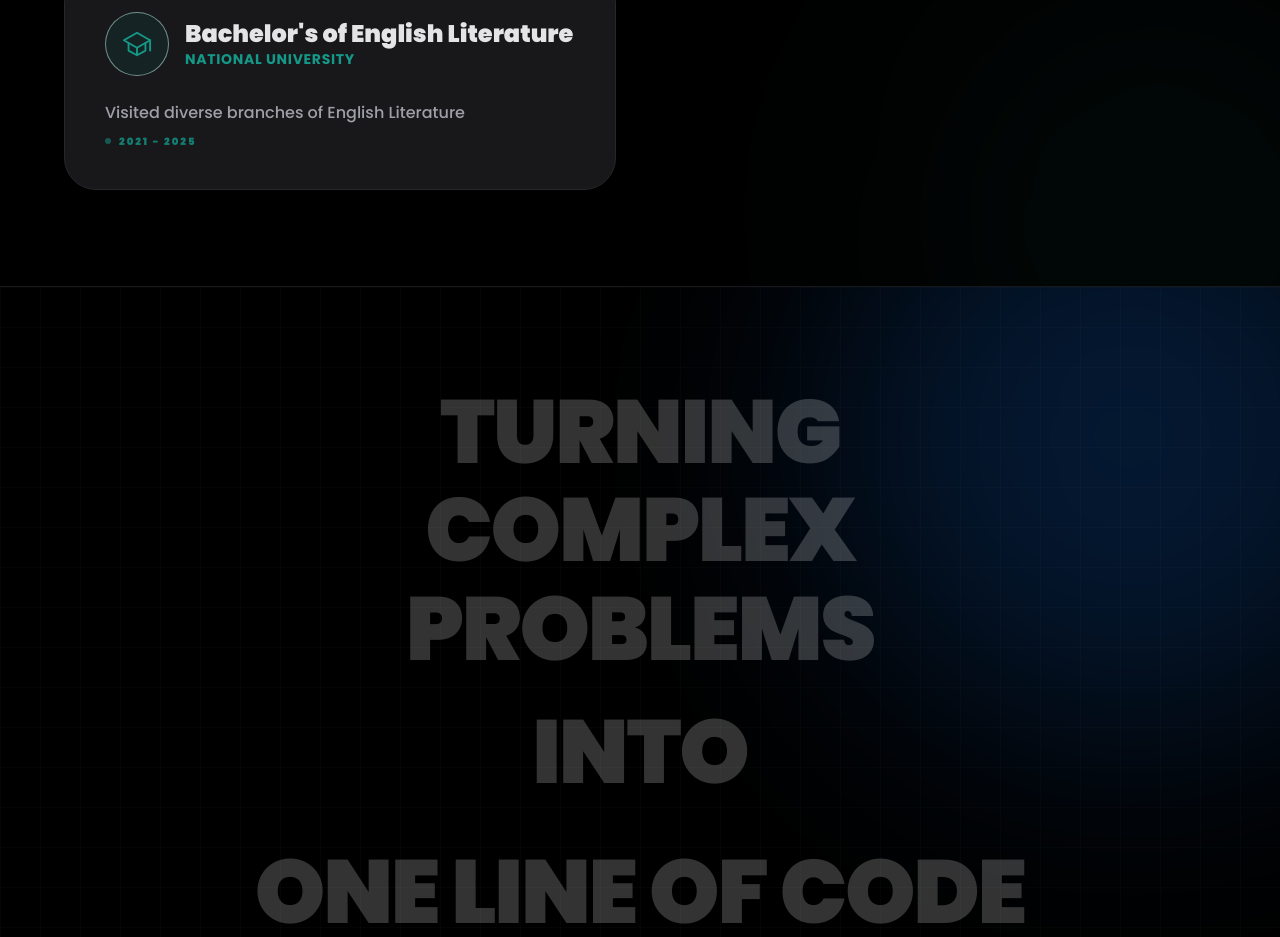
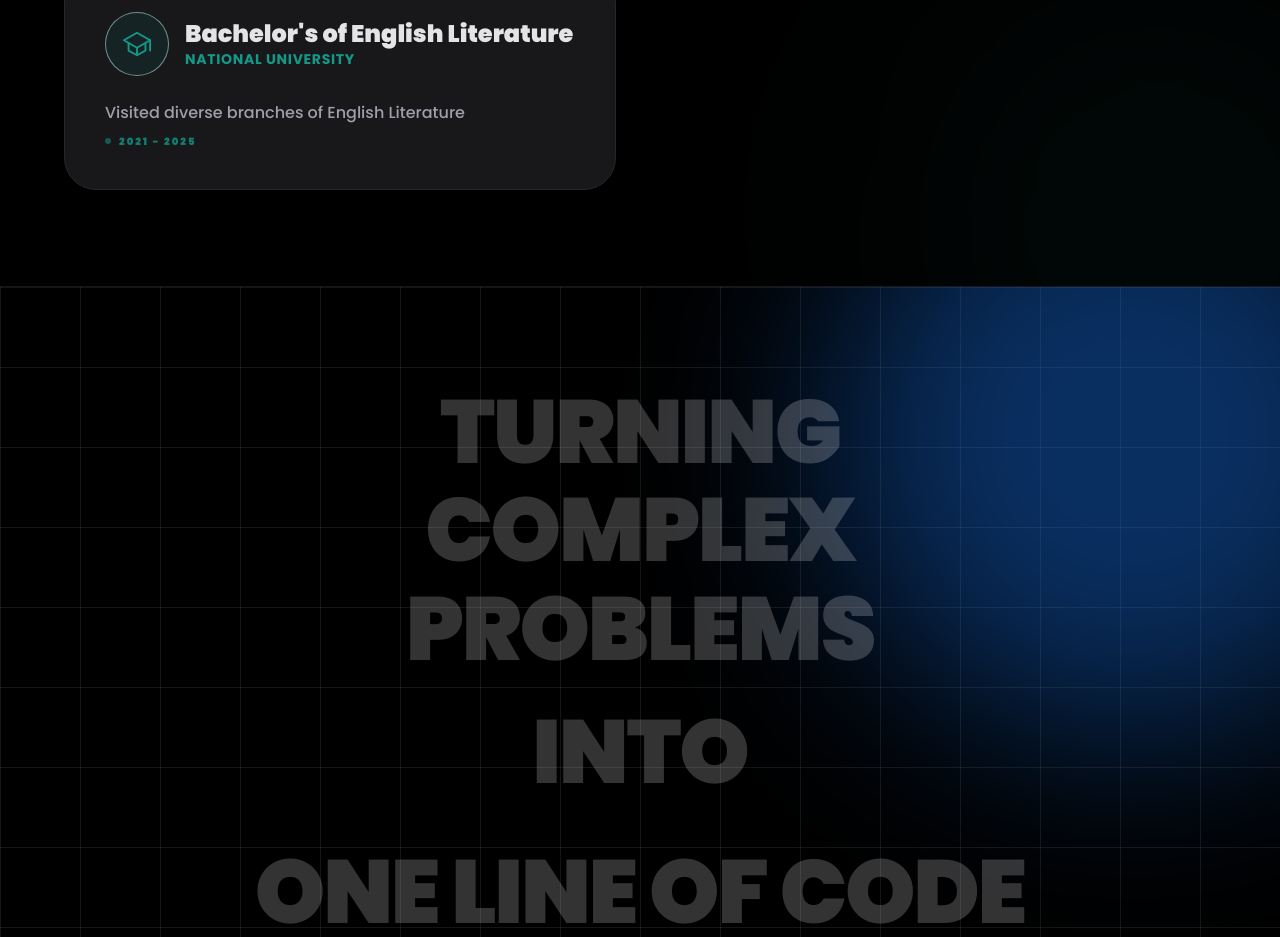
Before and after one commit to ArifKhanEver/Portfolio, a Next.js app: page / in a window 1280 px wide. Shown: the part 5402-6339 px from the top of the page. Built offline with nearby package versions, Linux system fonts and the light colour scheme.

Commit message:
style: increase grid spacing and background glow brightness

```diff
--- a/src/components/FeaturedWork.jsx
+++ b/src/components/FeaturedWork.jsx
@@ -181,7 +181,7 @@ const FeaturedWork = () => {
     <section ref={sectionRef} id="featured-work" className="relative min-h-screen w-full bg-black">
 
       {/* 1. Grid Background (Stretches across entire section) */}
-      <div className="absolute inset-0 bg-[linear-gradient(to_right,#ffffff05_1px,transparent_1px),linear-gradient(to_bottom,#ffffff05_1px,transparent_1px)] bg-[size:40px_40px] pointer-events-none"></div>
+      <div className="absolute inset-0 bg-[linear-gradient(to_right,#ffffff15_1px,transparent_1px),linear-gradient(to_bottom,#ffffff15_1px,transparent_1px)] bg-[size:80px_80px] pointer-events-none"></div>
 
       {/* 2. Massive Vertical Scroll Title Sequence */}
       <div className="relative z-10 w-full flex flex-col items-center pt-12 md:pt-24 pb-[30vh] select-none overflow-hidden">
@@ -189,7 +189,8 @@ const FeaturedWork = () => {
         {/* Animated radial glow that moves from top-right to bottom-left */}
         <div className="absolute inset-0 pointer-events-none -z-10 overflow-hidden">
           <div className="sticky top-0 w-full h-screen">
-            <div className="scroll-glow absolute right-0 top-0 w-[400px] h-[400px] md:w-[600px] md:h-[600px] bg-[#1877F2]/20 rounded-full blur-[120px] -translate-y-1/4 translate-x-1/4"></div>
+            {/* Increased brightness by using /40 instead of /20 */}
+            <div className="scroll-glow absolute right-0 top-0 w-[400px] h-[400px] md:w-[600px] md:h-[600px] bg-[#1877F2]/40 rounded-full blur-[100px] -translate-y-1/4 translate-x-1/4"></div>
           </div>
         </div>
 
```
